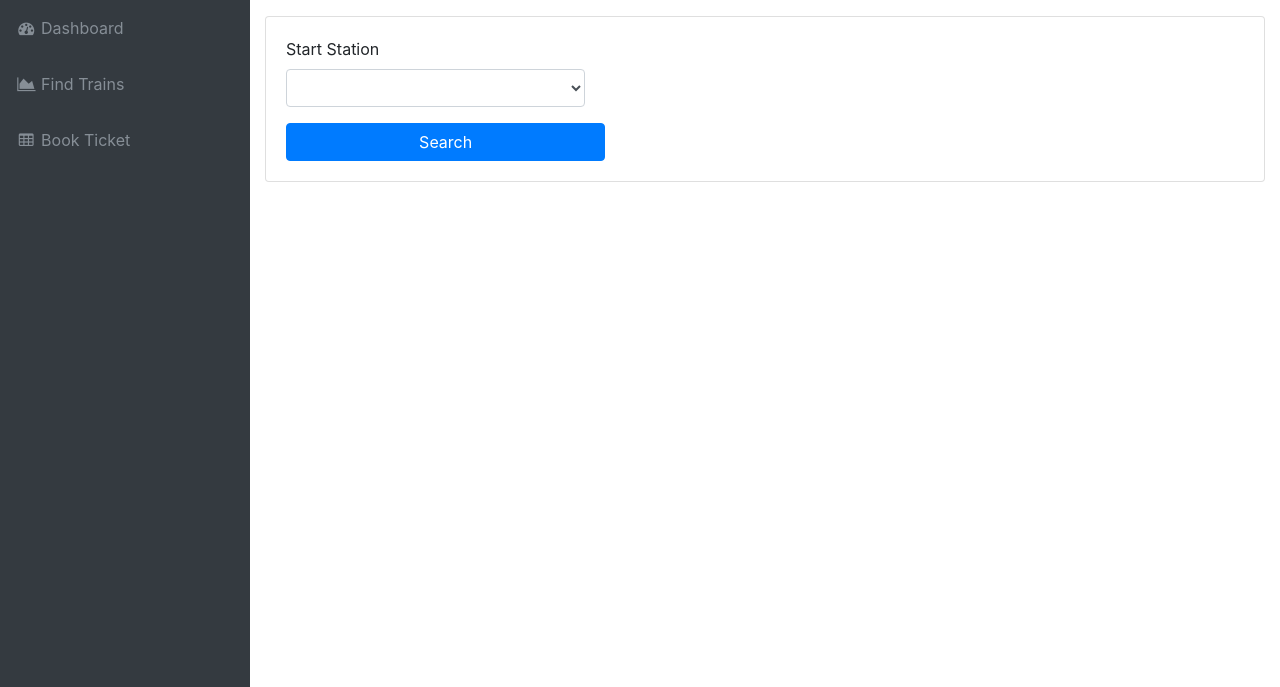
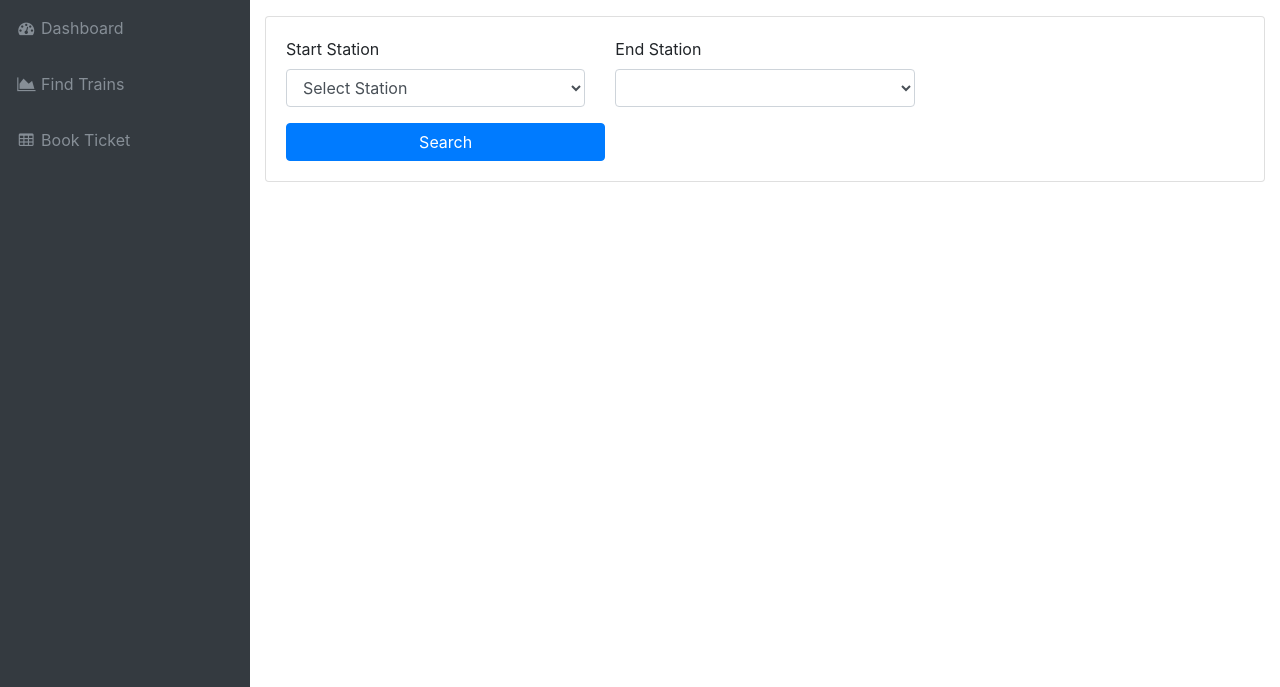
Before and after one commit to rakshitongit/railway, a PHP site: page /findTrains.php in a window 1280 px wide. Shown: the part 56-743 px from the top of the page. Run offline with PHP 8.4, Linux system fonts and the light colour scheme; data comes from the database, SQL or seed files in the repository; lists and menus that the app fills with data are empty.

Commit message:
db.php added

```diff
--- a/findTrains.php
+++ b/findTrains.php
@@ -3,6 +3,15 @@
 <?php
 require_once 'head.php';
 require_once 'db.php';
+
+if (isset($_REQUEST["findDestination"]) && $_REQUEST["findDestination"] == "yes") {
+    $sql = "SELECT * FROM `station` WHERE `station_id` <> ".$_REQUEST["startStation"];
+    $res = $conn->query($sql);
+    while ($row = $res->fetch_assoc()) {
+        $a .= '<option value="<?=$row["station_id"]?>"><?=$row["station_name"]?></option>';
+    }
+    exit;
+}
 ?>
 
 <body class="fixed-nav sticky-footer bg-dark" id="page-top">
@@ -18,12 +27,27 @@ require_once 'sidebar.php';
                 <div class="row">
                     <div class="form-group col-4">
                         <label for="exampleInputEmail1">Start Station</label>
-                        <select class="form-control" name="" id="">
-                            <option value=""></option>
+                        <select onchange="showEndStation()" class="form-control" name="startstation" id="startstation" required>
+                            <option value="">Select Station</option>
+                            <?php
+                            $sql = "SELECT * FROM `station`";
+                            $res = $conn->query($sql);
+                            while ($row = $res->fetch_assoc()) {
+                                ?>
+                                <option class="form-control" value="<?= $row["station_id"] ?>"><?= $row["station_name"] ?></option>
+                                <?php
+                            }
+                            ?>
+                        </select>
+                    </div>
+                    <div class="col-4 form-group">
+                        <label for="exampleInputEmail1">End Station</label>
+                        <select class="form-control" name="endstation" id="endstation" required>
+                            <option id="destinationdisabled" value="" disabled>Select Start Station</option>
                         </select>
                     </div>
                 </div>
-                <input type="submit" class="btn btn-primary btn-block col-4" value="Search" />
+                <input type="submit" class="btn btn-primary btn-block col-4" value="Search"/>
             </form>
         </div>
     </div>
@@ -69,5 +93,13 @@ require_once 'sidebar.php';
     function findTrains() {
         return false;
     }
+
+    function showEndStation() {
+        var startStation = $('#startstation');
+        $.post('findTrains.php', {findDestination: "yes", startStation: startStation.val()})
+            .then(function (data) {
+                $('#endstation');
+            })
+    }
 </script>
 </html>
```
Also changed, not shown: 1 other file.
